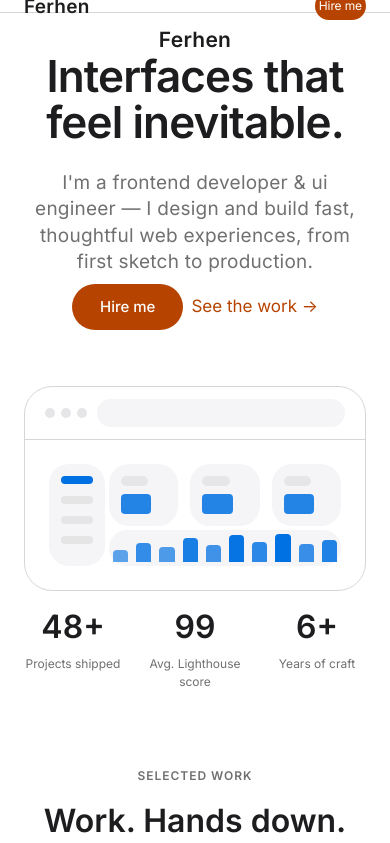
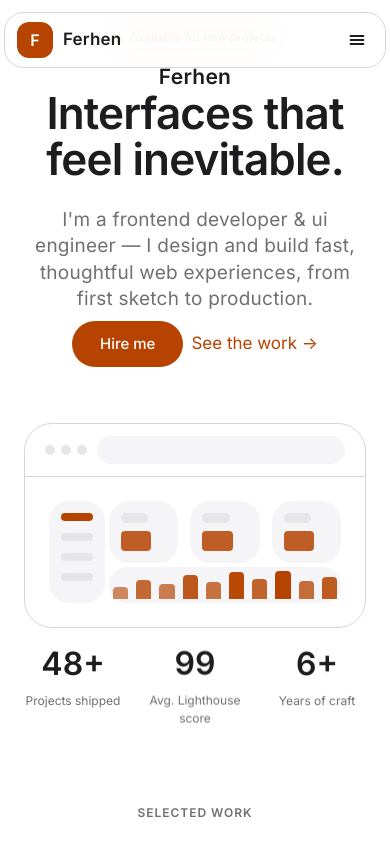
Before and after one commit to fadhilaaan9-sudo/porfolio-test, a React (Vite) app: page / in a window 390 px wide. Shown: the top 843 px of the page. Built offline with nearby package versions, Linux system fonts and the light colour scheme.

Commit message:
Floating nav with scrollspy + entrance and count-up animations

```diff
--- /dev/null
+++ b/src/components/CountUp.tsx
@@ -0,0 +1,45 @@
+import { useEffect, useRef, useState } from "react";
+
+interface CountUpProps {
+  to: number;
+  suffix?: string;
+  duration?: number;
+  className?: string;
+}
+
+export default function CountUp({ to, suffix = "", duration = 1400, className = "" }: CountUpProps) {
+  const [n, setN] = useState(0);
+  const ref = useRef<HTMLSpanElement>(null);
+  const started = useRef(false);
+
+  useEffect(() => {
+    const el = ref.current;
+    if (!el) return;
+    const io = new IntersectionObserver(
+      ([entry]) => {
+        if (entry.isIntersecting && !started.current) {
+          started.current = true;
+          let raf = 0;
+          const t0 = performance.now();
+          const tick = (t: number) => {
+            const p = Math.min(1, (t - t0) / duration);
+            setN(Math.round(to * (1 - Math.pow(1 - p, 3))));
+            if (p < 1) raf = requestAnimationFrame(tick);
+          };
+          raf = requestAnimationFrame(tick);
+          io.disconnect();
+        }
+      },
+      { threshold: 0.4 }
+    );
+    io.observe(el);
+    return () => io.disconnect();
+  }, [to, duration]);
+
+  return (
+    <span ref={ref} className={className}>
+      {n}
+      {suffix}
+    </span>
+  );
+}
--- a/src/components/Hero.tsx
+++ b/src/components/Hero.tsx
@@ -1,32 +1,51 @@
+import CountUp from "./CountUp";
+import ProjectVisual from "./ProjectVisual";
 import Reveal from "./Reveal";
-import ProjectVisual from "./ProjectVisual";
 import { profile } from "../data/portfolio";
 
 const specs = [
-  { value: "48+", label: "Projects shipped" },
-  { value: "99", label: "Avg. Lighthouse score" },
-  { value: "6+", label: "Years of craft" },
+  { value: 48, suffix: "+", label: "Projects shipped" },
+  { value: 99, suffix: "", label: "Avg. Lighthouse score" },
+  { value: 6, suffix: "+", label: "Years of craft" },
 ];
 
 export default function Hero() {
   return (
     <section id="top" className="bg-gallery-white">
-      <div className="mx-auto max-w-6xl px-6 pb-14 pt-16 text-center md:pt-24">
-        <Reveal>
-          <p className="font-sf-pro-display text-product-kicker font-semibold text-ink">
+      <div className="mx-auto max-w-6xl px-6 pb-14 pt-28 text-center md:pt-36">
+        <p
+          className="rise text-[12px] font-semibold tracking-[-0.12px] text-accent"
+          style={{ animationDelay: "0ms" }}
+        >
+          <span className="mr-2 inline-block h-2 w-2 rounded-full bg-accent align-middle" />
+          Available for new projects
+        </p>
+        <p
+          className="rise mt-5 font-sf-pro-display text-product-kicker font-semibold text-ink"
+          style={{ animationDelay: "90ms" }}
+        >
           {profile.name}
         </p>
-          <h1 className="mx-auto mt-4 max-w-4xl font-sf-pro-display text-[44px] font-semibold leading-[1.04] tracking-[-0.02em] text-ink sm:text-[60px] lg:text-hero-display">
+        <h1
+          className="rise mx-auto mt-4 max-w-4xl font-sf-pro-display text-[44px] font-semibold leading-[1.04] tracking-[-0.02em] text-ink sm:text-[60px] lg:text-hero-display"
+          style={{ animationDelay: "190ms" }}
+        >
           Interfaces that feel inevitable.
         </h1>
-          <p className="mx-auto mt-6 max-w-2xl text-[19px] leading-[1.4] tracking-[0.012em] text-slate md:text-[21px]">
+        <p
+          className="rise mx-auto mt-6 max-w-2xl text-[19px] leading-[1.4] tracking-[0.012em] text-slate md:text-[21px]"
+          style={{ animationDelay: "300ms" }}
+        >
           I&apos;m a {profile.role.toLowerCase()} — I design and build fast,
           thoughtful web experiences, from first sketch to production.
         </p>
-          <div className="mt-8 flex flex-wrap items-center justify-center gap-x-8 gap-y-4">
+        <div
+          className="rise mt-8 flex flex-wrap items-center justify-center gap-x-8 gap-y-4"
+          style={{ animationDelay: "420ms" }}
+        >
           <a
             href="#contact"
-              className="rounded-full bg-accent px-7 py-3 text-[15px] font-medium text-white transition-all hover:scale-[1.03] hover:bg-accent-deep"
+            className="rounded-full bg-accent px-7 py-3 text-[15px] font-medium text-white transition-all hover:scale-[1.03] hover:bg-accent-deep active:scale-[0.98]"
           >
             Hire me
           </a>
@@ -34,24 +53,21 @@ export default function Hero() {
             See the work &rarr;
           </a>
         </div>
+
+        <Reveal delay={150} className="mx-auto mt-14 max-w-5xl md:mt-20">
+          <ProjectVisual accent="#b64400" variant={0} />
         </Reveal>
 
-        <Reveal delay={150} className="mx-auto mt-14 max-w-5xl md:mt-20">
-          <ProjectVisual accent="#0071e3" variant={0} />
-        </Reveal>
-
-        <Reveal delay={200}>
         <div className="mx-auto mt-12 grid max-w-3xl grid-cols-3 gap-6">
-            {specs.map((s) => (
-              <div key={s.label}>
+          {specs.map((s, i) => (
+            <Reveal key={s.label} delay={i * 80}>
               <p className="font-sf-pro-display text-[32px] font-semibold text-ink md:text-[40px]">
-                  {s.value}
+                <CountUp to={s.value} suffix={s.suffix} />
               </p>
               <p className="mt-1 text-[12px] text-slate md:text-body-small">{s.label}</p>
-              </div>
+            </Reveal>
           ))}
         </div>
-        </Reveal>
       </div>
     </section>
   );
--- a/src/components/LocalNav.tsx
+++ b/src/components/LocalNav.tsx
@@ -1,40 +1,153 @@
+import { useEffect, useRef, useState } from "react";
 import { profile } from "../data/portfolio";
 
 const links = [
-  { label: "Work", href: "#work" },
-  { label: "About", href: "#about" },
-  { label: "Services", href: "#services" },
-  { label: "FAQ", href: "#faq" },
+  { label: "Work", href: "#work", id: "work" },
+  { label: "About", href: "#about", id: "about" },
+  { label: "Services", href: "#services", id: "services" },
+  { label: "FAQ", href: "#faq", id: "faq" },
 ];
 
 export default function LocalNav() {
+  const [mounted, setMounted] = useState(false);
+  const [hidden, setHidden] = useState(false);
+  const [active, setActive] = useState("top");
+  const [open, setOpen] = useState(false);
+  const lastY = useRef(0);
+
+  useEffect(() => {
+    const t = requestAnimationFrame(() => setMounted(true));
+    return () => cancelAnimationFrame(t);
+  }, []);
+
+  useEffect(() => {
+    const onScroll = () => {
+      const y = window.scrollY;
+      setHidden(y > 260 && y > lastY.current && !open);
+      lastY.current = y;
+    };
+    window.addEventListener("scroll", onScroll, { passive: true });
+    return () => window.removeEventListener("scroll", onScroll);
+  }, [open]);
+
+  useEffect(() => {
+    const ids = ["top", "work", "about", "experience", "services", "faq", "contact"];
+    const obs = new IntersectionObserver(
+      (entries) => {
+        entries.forEach((e) => {
+          if (e.isIntersecting) setActive(e.target.id);
+        });
+      },
+      { rootMargin: "-35% 0px -60% 0px" }
+    );
+    ids.forEach((id) => {
+      const el = document.getElementById(id);
+      if (el) obs.observe(el);
+    });
+    return () => obs.disconnect();
+  }, []);
+
   return (
-    <header className="sticky top-0 z-50 border-b border-hairline-silver bg-gallery-white/80 backdrop-blur-xl">
-      <nav className="mx-auto flex h-12 max-w-6xl items-center justify-between px-6">
+    <div className="pointer-events-none fixed inset-x-0 top-3 z-50 flex justify-center px-4 md:top-5">
+      <div
+        className={`pointer-events-auto w-full max-w-4xl transition-all duration-500 ease-out ${
+          hidden ? "-translate-y-[160%] opacity-0" : "translate-y-0 opacity-100"
+        }`}
+      >
+        <nav
+          aria-label="Primary"
+          className={`flex h-14 items-center justify-between gap-4 rounded-[20px] border border-hairline-silver bg-white/80 py-2 pl-3 pr-2 backdrop-blur-xl transition-all delay-100 duration-700 ease-out ${
+            mounted ? "translate-y-0 opacity-100" : "-translate-y-6 opacity-0"
+          }`}
+        >
+          <a href="#top" className="flex shrink-0 items-center gap-2.5">
+            <span className="flex h-9 w-9 items-center justify-center rounded-[12px] bg-accent font-sf-pro-display text-[16px] font-semibold text-white">
+              {profile.name.charAt(0)}
+            </span>
+            <span className="font-sf-pro-display text-[17px] font-semibold tracking-[0.01em] text-ink">
+              {profile.name}
+            </span>
+          </a>
+
+          <div className="hidden items-center gap-1 md:flex">
+            {links.map((l) => {
+              const isActive = active === l.id;
+              return (
                 <a
-          href="#top"
-          className="font-sf-pro-display text-product-nav-title font-semibold text-ink"
+                  key={l.id}
+                  href={l.href}
+                  className={`relative rounded-full px-4 py-2 text-[13px] transition-colors duration-300 ${
+                    isActive ? "font-medium text-ink" : "text-ink/60 hover:text-ink"
+                  }`}
                 >
-          {profile.name}
+                  {isActive && (
+                    <span className="absolute inset-0 rounded-full bg-studio-mist" />
+                  )}
+                  <span className="relative">{l.label}</span>
                 </a>
-        <div className="hidden items-center gap-8 md:flex">
+              );
+            })}
+          </div>
+
+          <div className="flex items-center gap-2">
+            <a
+              href="#contact"
+              className="hidden rounded-full bg-accent px-5 py-2.5 text-[13px] font-medium text-white transition-all hover:bg-accent-deep active:scale-[0.97] sm:inline-block"
+            >
+              Hire me
+            </a>
+            <button
+              type="button"
+              aria-label="Toggle menu"
+              aria-expanded={open}
+              onClick={() => setOpen(!open)}
+              className="flex h-10 w-10 items-center justify-center rounded-full transition-colors hover:bg-studio-mist md:hidden"
+            >
+              <svg width="18" height="18" viewBox="0 0 18 18" fill="none" aria-hidden="true">
+                {open ? (
+                  <path
+                    d="M4 4l10 10M14 4L4 14"
+                    stroke="#1d1d1f"
+                    strokeWidth="1.8"
+                    strokeLinecap="round"
+                  />
+                ) : (
+                  <path
+                    d="M2.5 5h13M2.5 9h13M2.5 13h13"
+                    stroke="#1d1d1f"
+                    strokeWidth="1.8"
+                    strokeLinecap="round"
+                  />
+                )}
+              </svg>
+            </button>
+          </div>
+        </nav>
+
+        {open && (
+          <div className="mt-2 rounded-[20px] border border-hairline-silver bg-white/95 p-2 backdrop-blur-xl md:hidden">
             {links.map((l) => (
               <a
-              key={l.href}
+                key={l.id}
                 href={l.href}
-              className="text-global-nav text-ink/80 transition-colors hover:text-ink"
+                onClick={() => setOpen(false)}
+                className={`block rounded-[14px] px-4 py-3 text-[15px] ${
+                  active === l.id ? "bg-studio-mist font-medium text-ink" : "text-ink/70"
+                }`}
               >
                 {l.label}
               </a>
             ))}
-        </div>
             <a
               href="#contact"
-          className="rounded-full bg-accent px-4 py-1.5 text-compact-control text-white transition-colors hover:bg-accent-deep"
+              onClick={() => setOpen(false)}
+              className="mt-1 block rounded-[14px] bg-accent px-4 py-3 text-center text-[15px] font-medium text-white"
             >
               Hire me
             </a>
-      </nav>
-    </header>
+          </div>
+        )}
+      </div>
+    </div>
   );
 }
--- a/src/components/WorkGallery.tsx
+++ b/src/components/WorkGallery.tsx
@@ -29,7 +29,7 @@ export default function WorkGallery({ onCaseStudy }: WorkGalleryProps) {
           {projects.map((p, i) => (
             <article
               key={p.id}
-              className="w-[85%] shrink-0 snap-center rounded-[28px] bg-studio-mist p-6 sm:w-[70%] md:p-8 lg:w-[480px]"
+              className="w-[85%] shrink-0 snap-center rounded-[28px] bg-studio-mist p-6 transition-transform duration-500 ease-out hover:-translate-y-1.5 sm:w-[70%] md:p-8 lg:w-[480px]"
             >
               <ProjectVisual accent={p.accent} variant={i} />
               <div className="px-1 pt-6 text-left md:px-2">
--- a/src/index.css
+++ b/src/index.css
@@ -150,3 +150,27 @@ section[id] {
   --color-accent: #b64400;
   --color-accent-deep: #933a04;
 }
+
+/* Entrance animation */
+@keyframes rise {
+  from {
+    opacity: 0;
+    transform: translateY(30px);
+  }
+  to {
+    opacity: 1;
+    transform: translateY(0);
+  }
+}
+
+.rise {
+  opacity: 0;
+  animation: rise 0.9s cubic-bezier(0.22, 1, 0.36, 1) forwards;
+}
+
+@media (prefers-reduced-motion: reduce) {
+  .rise {
+    opacity: 1;
+    animation: none;
+  }
+}
```
Also changed, not shown: src/components/ThinkVast.tsx (+6 -5 lines). Lines whose indentation alone changed are shown as unchanged.
